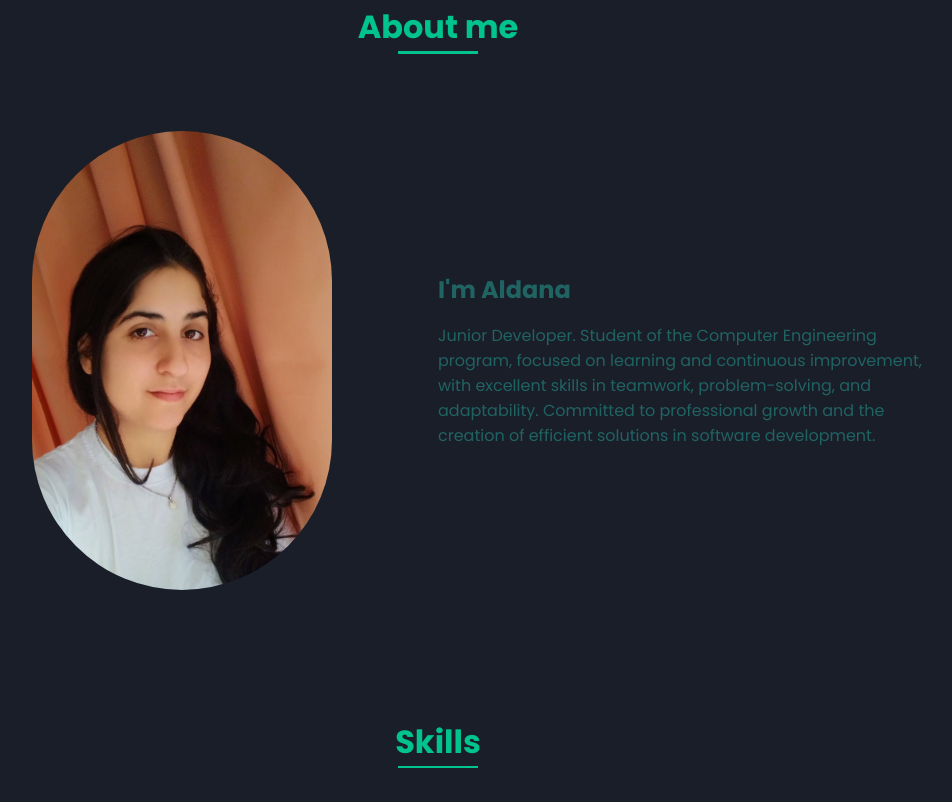
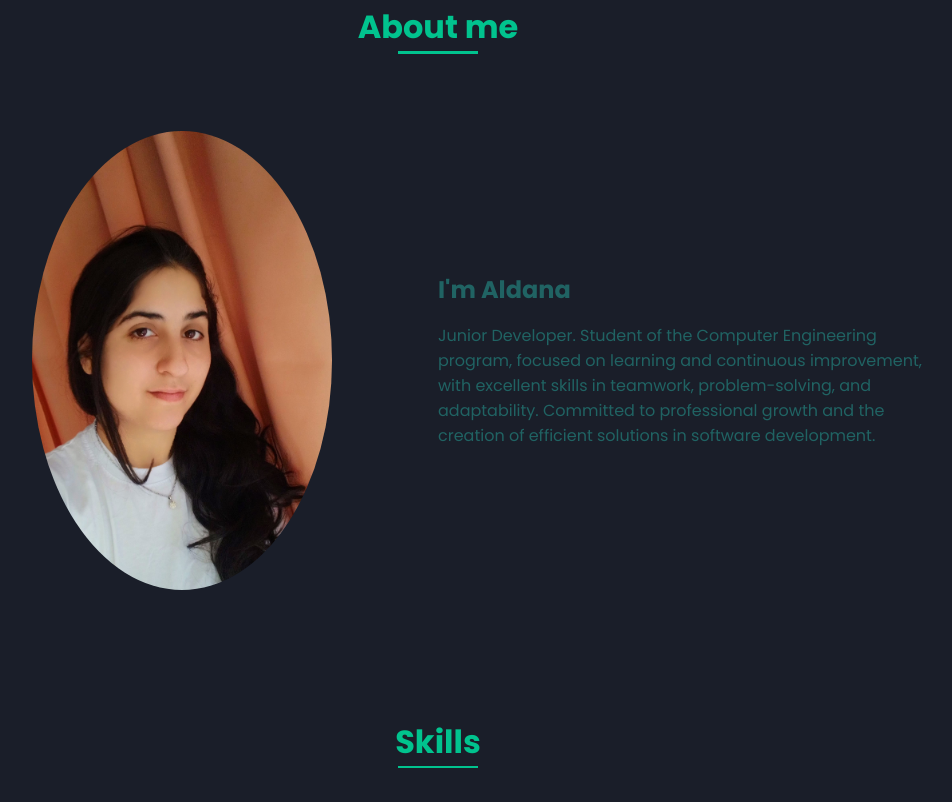
Before and after one commit to aldanarothamel/aldanarothamel.github.io, a plain HTML site: page index.html in a window 1280 px wide. Shown: the part 698-1500 px from the top of the page, without its empty margins (202-1154 px from the left). Drawn offline with nearby package versions, Linux system fonts and the light colour scheme.

Commit message:
Actualizar styles.css

```diff
--- a/assets/css/styles.css
+++ b/assets/css/styles.css
@@ -542,3 +542,7 @@ img {
     width: 450px;
   }
 }
+
+img:first-of-type {
+    border-radius: 50%;
+}
```
